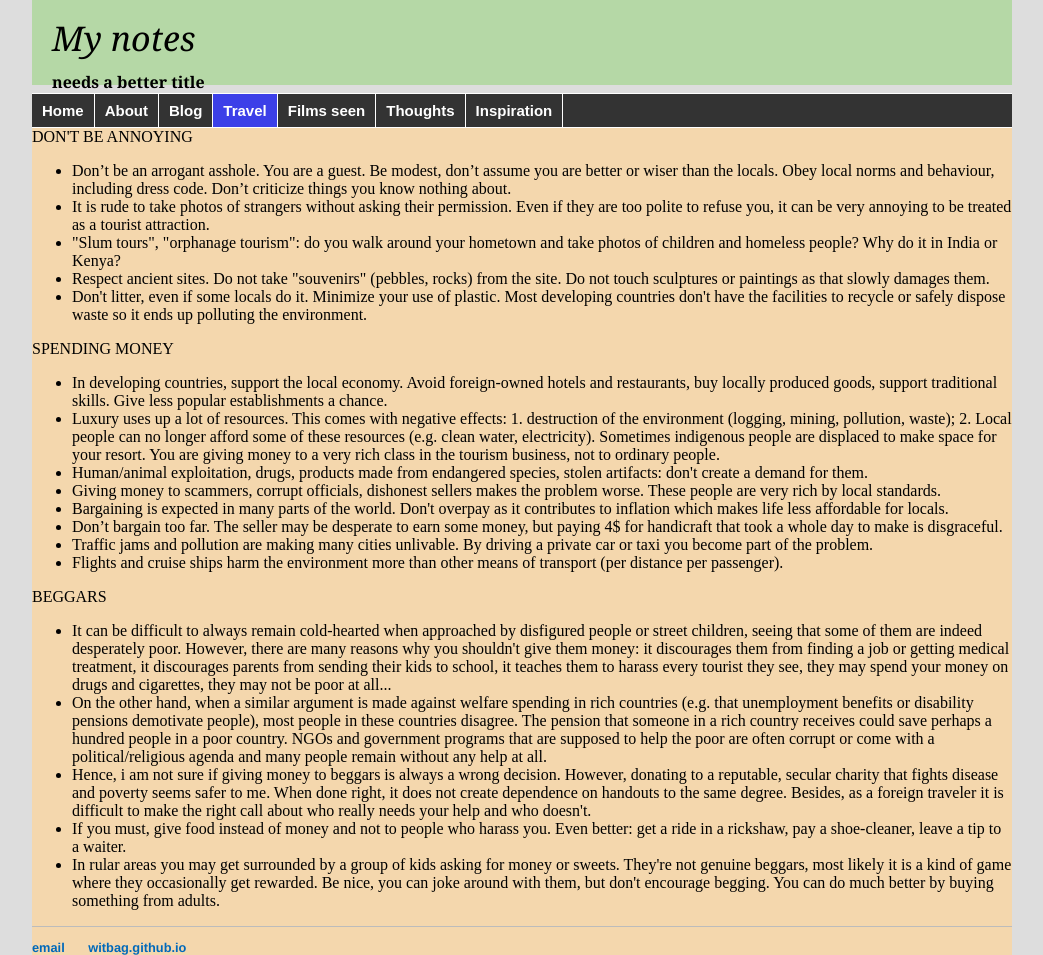
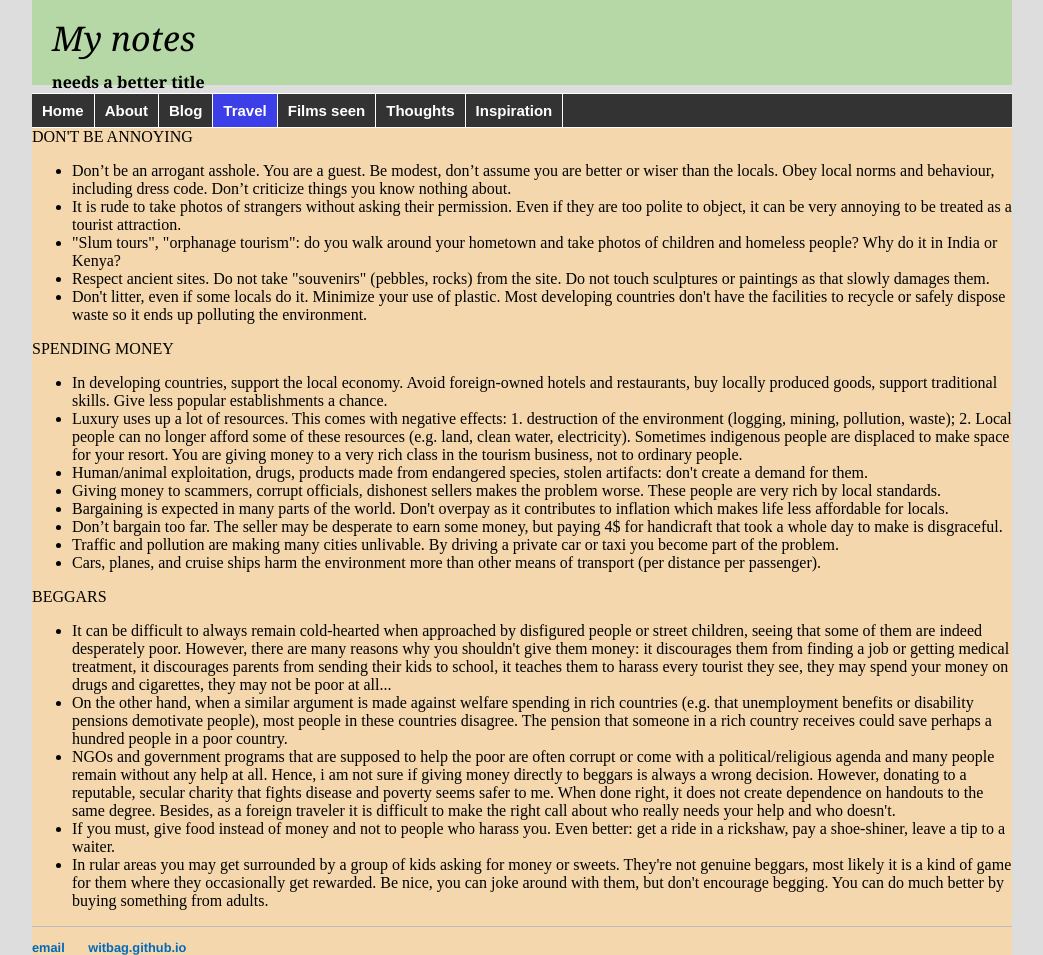
Before and after one commit to witbag/witbag.github.io, a Jekyll site: the page built from travel/ethics.html, in a window 1280 px wide. Shown: the whole page, without its empty margins (118-1161 px from the left). Built offline with Jekyll 4.4.1, drawn with Linux system fonts in a browser that asks for light colours.

Commit message:
Update ethics.html

```diff
--- a/travel/ethics.html
+++ b/travel/ethics.html
@@ -8,7 +8,7 @@ title: Travel advice
 <p>DON'T BE ANNOYING</p>
 <ul>
 <li>Don’t be an arrogant asshole. You are a guest. Be modest, don’t assume you are better or wiser than the locals. Obey local norms and behaviour, including dress code. Don’t criticize things you know nothing about.
-<li>It is rude to take photos of strangers without asking their permission. Even if they are too polite to refuse you, it can be very annoying to be treated as a tourist attraction.
+<li>It is rude to take photos of strangers without asking their permission. Even if they are too polite to object, it can be very annoying to be treated as a tourist attraction.
 <li>"Slum tours", "orphanage tourism": do you walk around your hometown and take photos of children and homeless people? Why do it in India or Kenya?
 <li>Respect ancient sites. Do not take "souvenirs" (pebbles, rocks) from the site. Do not touch sculptures or paintings as that slowly damages them.
 <li>Don't litter, even if some locals do it. Minimize your use of plastic. Most developing countries don't have the facilities to recycle or safely dispose waste so it ends up polluting the environment.
@@ -16,19 +16,19 @@ title: Travel advice
 <p>SPENDING MONEY</p>
 <ul>
 <li>In developing countries, support the local economy. Avoid foreign-owned hotels and restaurants, buy locally produced goods, support traditional skills. Give less popular establishments a chance.
-<li>Luxury uses up a lot of resources. This comes with negative effects: 1. destruction of the environment (logging, mining, pollution, waste); 2. Local people can no longer afford some of these resources (e.g. clean water, electricity). Sometimes indigenous people are displaced to make space for your resort. You are giving money to a very rich class in the tourism business, not to ordinary people.
+<li>Luxury uses up a lot of resources. This comes with negative effects: 1. destruction of the environment (logging, mining, pollution, waste); 2. Local people can no longer afford some of these resources (e.g. land, clean water, electricity). Sometimes indigenous people are displaced to make space for your resort. You are giving money to a very rich class in the tourism business, not to ordinary people.
 <li>Human/animal exploitation, drugs, products made from endangered species, stolen artifacts: don't create a demand for them.
 <li>Giving money to scammers, corrupt officials, dishonest sellers makes the problem worse. These people are very rich by local standards.
 <li>Bargaining is expected in many parts of the world. Don't overpay as it contributes to inflation which makes life less affordable for locals.
 <li>Don’t bargain too far. The seller may be desperate to earn some money, but paying 4$ for handicraft that took a whole day to make is disgraceful.
-<li>Traffic jams and pollution are making many cities unlivable. By driving a private car or taxi you become part of the problem.
-<li>Flights and cruise ships harm the environment more than other means of transport (per distance per passenger).
+<li>Traffic and pollution are making many cities unlivable. By driving a private car or taxi you become part of the problem.
+<li>Cars, planes, and cruise ships harm the environment more than other means of transport (per distance per passenger).
 </ul>
 <p>BEGGARS</p>
 <ul>
 <li>It can be difficult to always remain cold-hearted when approached by disfigured people or street children, seeing that some of them are indeed desperately poor. However, there are many reasons why you shouldn't give them money: it discourages them from finding a job or getting medical treatment, it discourages parents from sending their kids to school, it teaches them to harass every tourist they see, they may spend your money on drugs and cigarettes, they may not be poor at all...
-<li>On the other hand, when a similar argument is made against welfare spending in rich countries (e.g. that unemployment benefits or disability pensions demotivate people), most people in these countries disagree. The pension that someone in a rich country receives could save perhaps a hundred people in a poor country. NGOs and government programs that are supposed to help the poor are often corrupt or come with a political/religious agenda and many people remain without any help at all.
-<li>Hence, i am not sure if giving money to beggars is always a wrong decision. However, donating to a reputable, secular charity that fights disease and poverty seems safer to me. When done right, it does not create dependence on handouts to the same degree. Besides, as a foreign traveler it is difficult to make the right call about who really needs your help and who doesn't.
-<li>If you must, give food instead of money and not to people who harass you. Even better: get a ride in a rickshaw, pay a shoe-cleaner, leave a tip to a waiter.
-<li>In rular areas you may get surrounded by a group of kids asking for money or sweets. They're not genuine beggars, most likely it is a kind of game where they occasionally get rewarded. Be nice, you can joke around with them, but don't encourage begging. You can do much better by buying something from adults.
+<li>On the other hand, when a similar argument is made against welfare spending in rich countries (e.g. that unemployment benefits or disability pensions demotivate people), most people in these countries disagree. The pension that someone in a rich country receives could save perhaps a hundred people in a poor country.
+<li>NGOs and government programs that are supposed to help the poor are often corrupt or come with a political/religious agenda and many people remain without any help at all. Hence, i am not sure if giving money directly to beggars is always a wrong decision. However, donating to a reputable, secular charity that fights disease and poverty seems safer to me. When done right, it does not create dependence on handouts to the same degree. Besides, as a foreign traveler it is difficult to make the right call about who really needs your help and who doesn't.
+<li>If you must, give food instead of money and not to people who harass you. Even better: get a ride in a rickshaw, pay a shoe-shiner, leave a tip to a waiter.
+<li>In rular areas you may get surrounded by a group of kids asking for money or sweets. They're not genuine beggars, most likely it is a kind of game for them where they occasionally get rewarded. Be nice, you can joke around with them, but don't encourage begging. You can do much better by buying something from adults.
 </ul>
```
